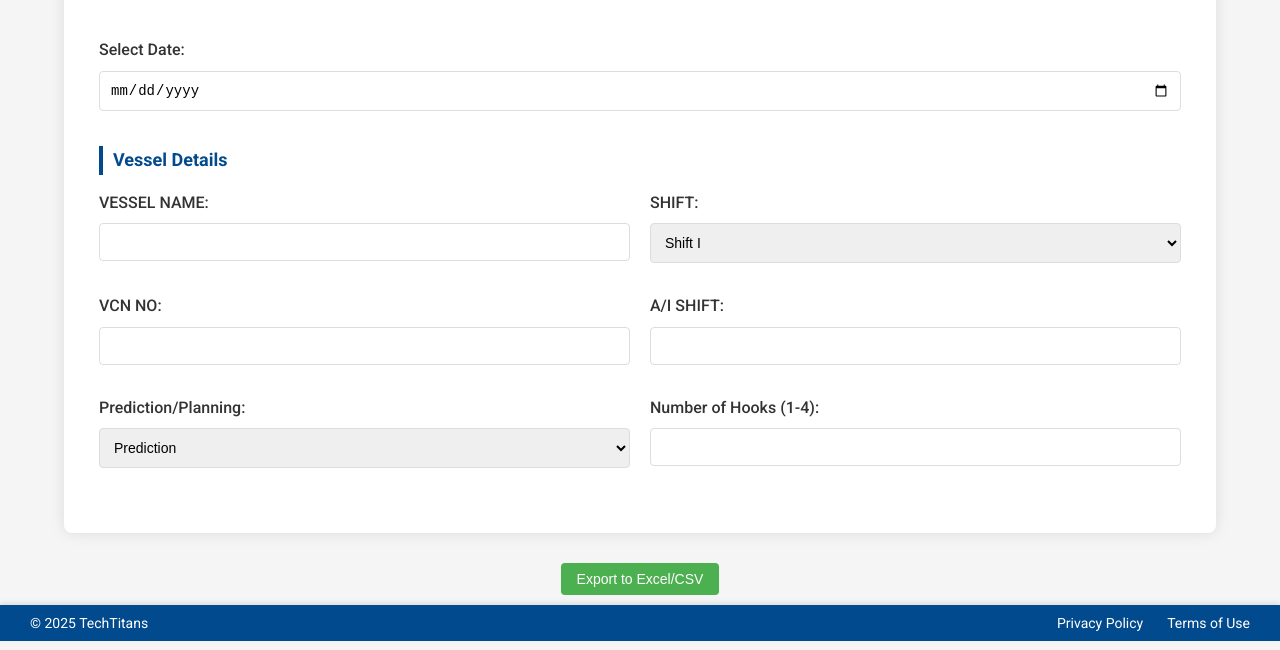
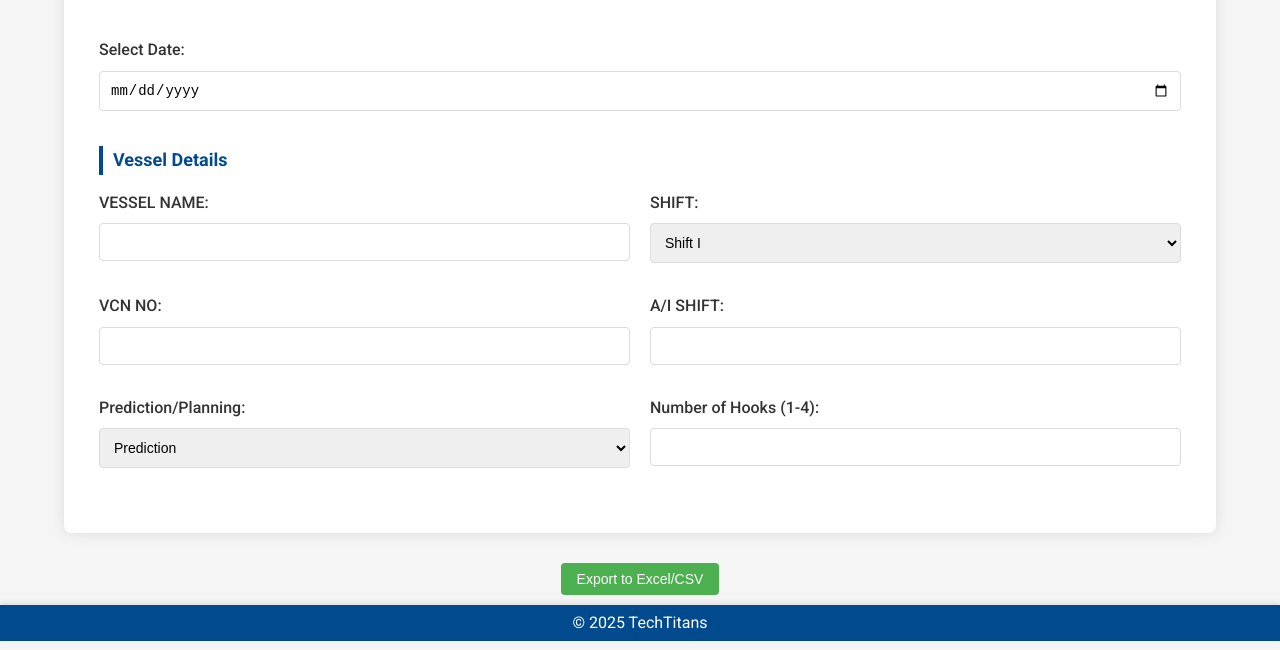
Before and after one commit to Vishvadharshini06/hook_piece_rate, a plain HTML site: page index.html in a window 1280 px wide. Shown: the part 150-800 px from the top of the page. Drawn offline with Linux system fonts and the light colour scheme.

Commit message:
footer updated

```diff
--- a/index.html
+++ b/index.html
@@ -91,12 +91,8 @@
 <!-- Footer -->
 <footer class="footer">
   <div class="footer-container">
-    <div class="footer-left">
+    <div class="footer-center">
       <span>&copy; 2025 TechTitans</span>
-    </div>
-    <div class="footer-right">
-      <a href="#privacy">Privacy Policy</a>
-      <a href="#terms">Terms of Use</a>
     </div>
   </div>
 </footer>
```
